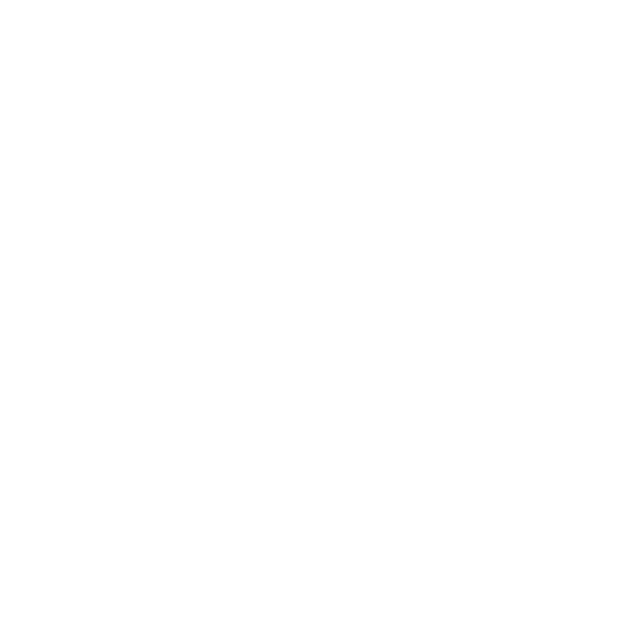
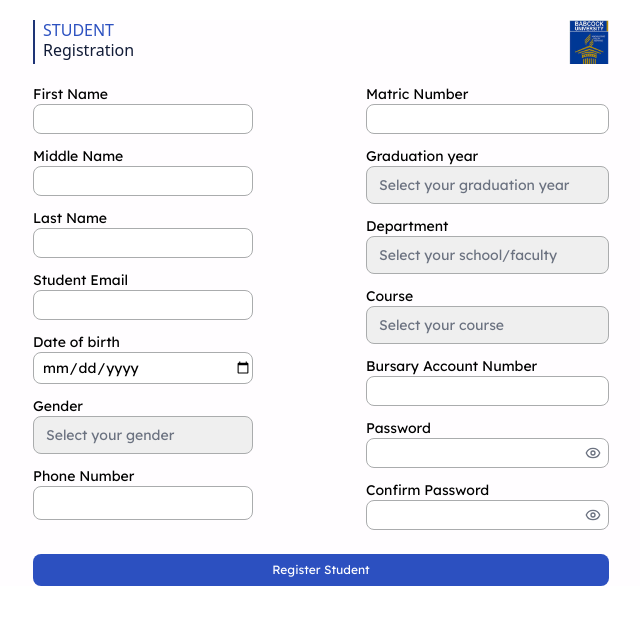
Before and after one commit to online-clearance-system/frontend, a React (Vite) app: page / in a window 1280 px wide. Before the commit this address had no page. Shown: the top 624 px of the page, without its empty margins (319-959 px from the left). Built offline with nearby package versions, Linux system fonts and the light colour scheme.

Commit message:
modified app.jsx

```diff
--- a/src/App.jsx
+++ b/src/App.jsx
@@ -8,7 +8,7 @@
   return (
     <Router>
       <Routes>
-        <Route path="/signup" element={<SignUp />} />
+        <Route path="/" element={<SignUp />} />
         <Route path="/login" element={<Login />} />
         <Route path="/student" element={<Student />} />
       </Routes>
```
